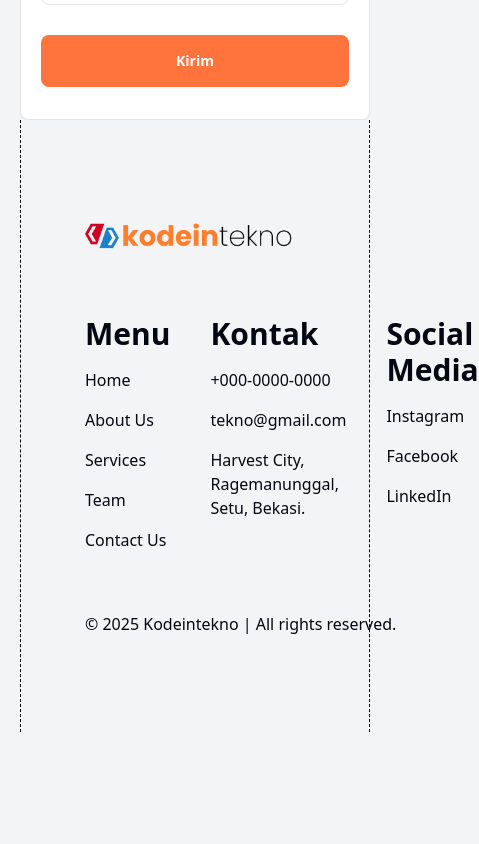
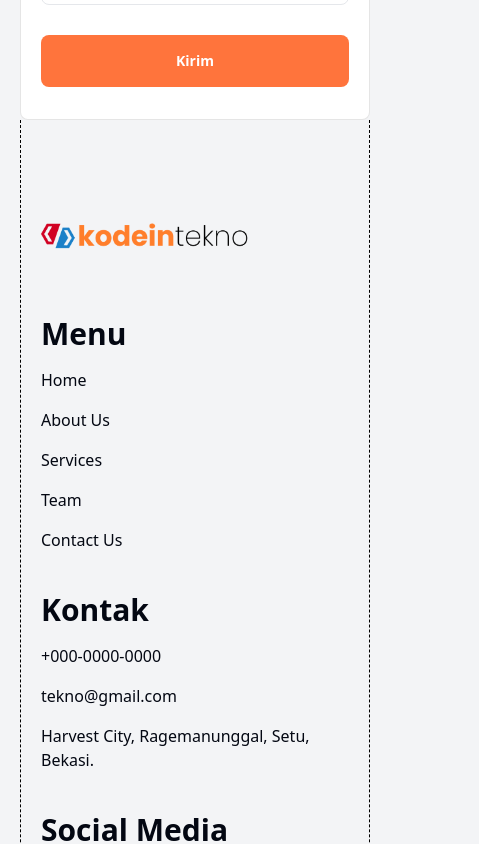
Before and after one commit to kodeintekno-dev/kodeintekno-classmeet, a React (Vite) app: page / in a window 390 px wide. Shown: the part 2520-3364 px from the top of the page, 479 px wide, since content can reach past the window. Before the commit the page ends 3252 px from the top, so only its background shows below. Built offline with nearby package versions, Linux system fonts and the light colour scheme.

Commit message:
feat: make footer more responsive

```diff
--- a/src/components/Footer.tsx
+++ b/src/components/Footer.tsx
@@ -9,12 +9,12 @@ export default function Footer() {
   }
 
   return (
-    <footer className="-mt-7 py-24 px-16 grid gap-15 [grid-template-areas:'l''f''c'] xl:[grid-template-areas:'l_f''c_f'] border-x border-dashed border-black">
+    <footer className="-mt-7 py-24 px-5 md:px-12 lg:px-16 grid gap-15 [grid-template-areas:'l''f''c'] xl:[grid-template-areas:'l_f''c_f'] border-x border-dashed border-black">
       <img src="/img/logo.png" alt="logo" className="w-52 [grid-area:l]" />
       <p className="[grid-area:c] inline-flex items-end">
         &copy; 2025 Kodeintekno | All rights reserved.
       </p>
-      <ul className="flex justify-between gap-10 [grid-area:f]">
+      <ul className="flex flex-col md:flex-row justify-between gap-10 [grid-area:f]">
         {Object.entries(footers).map(([section, items]) => (
           <li key={section} className="flex-1">
             <ul className="space-y-4">
```
